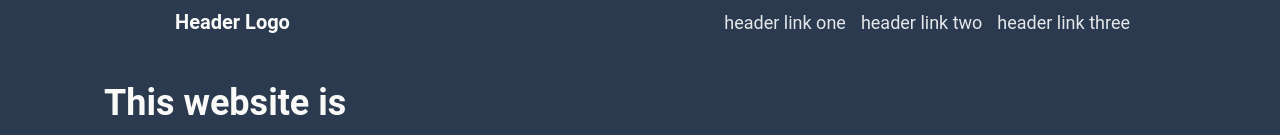
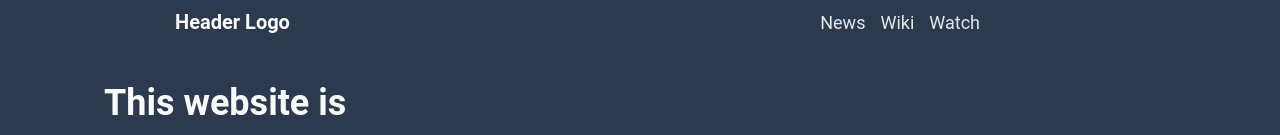
Before and after one commit to AbdulJH/odin-first-project, a plain HTML site: page index.html in a window 1280 px wide. Shown: the top 135 px of the page. Drawn offline with Linux system fonts and the light colour scheme.

Commit message:
Changed link names and position of header

```diff
--- a/index.html
+++ b/index.html
@@ -14,9 +14,9 @@
       Header Logo
     </div>
     <ul class="links">
-      <li><a href="https://www.google.com" target="_blank">header link one</a></li>
-      <li><a href="google.com">header link two</a></li>
-      <li><a href="google.com">header link three</a></li>
+      <li><a href="https://www.snknews.com/" target="_blank">News</a></li>
+      <li><a href="https://attackontitan.fandom.com/wiki/Attack_on_Titan_Wiki" target="_blank">Wiki</a></li>
+      <li><a href="https://www.crunchyroll.com/attack-on-titan" target ="_blank">Watch</a></li>
   </ul>
     </div>
 
--- a/style.css
+++ b/style.css
@@ -43,7 +43,7 @@ a:visited {
   margin: 0;
   padding: 0;
   margin-left: auto;
-  padding-right: 150px;
+  padding-right: 300px;
 }
 
 .info {
```
